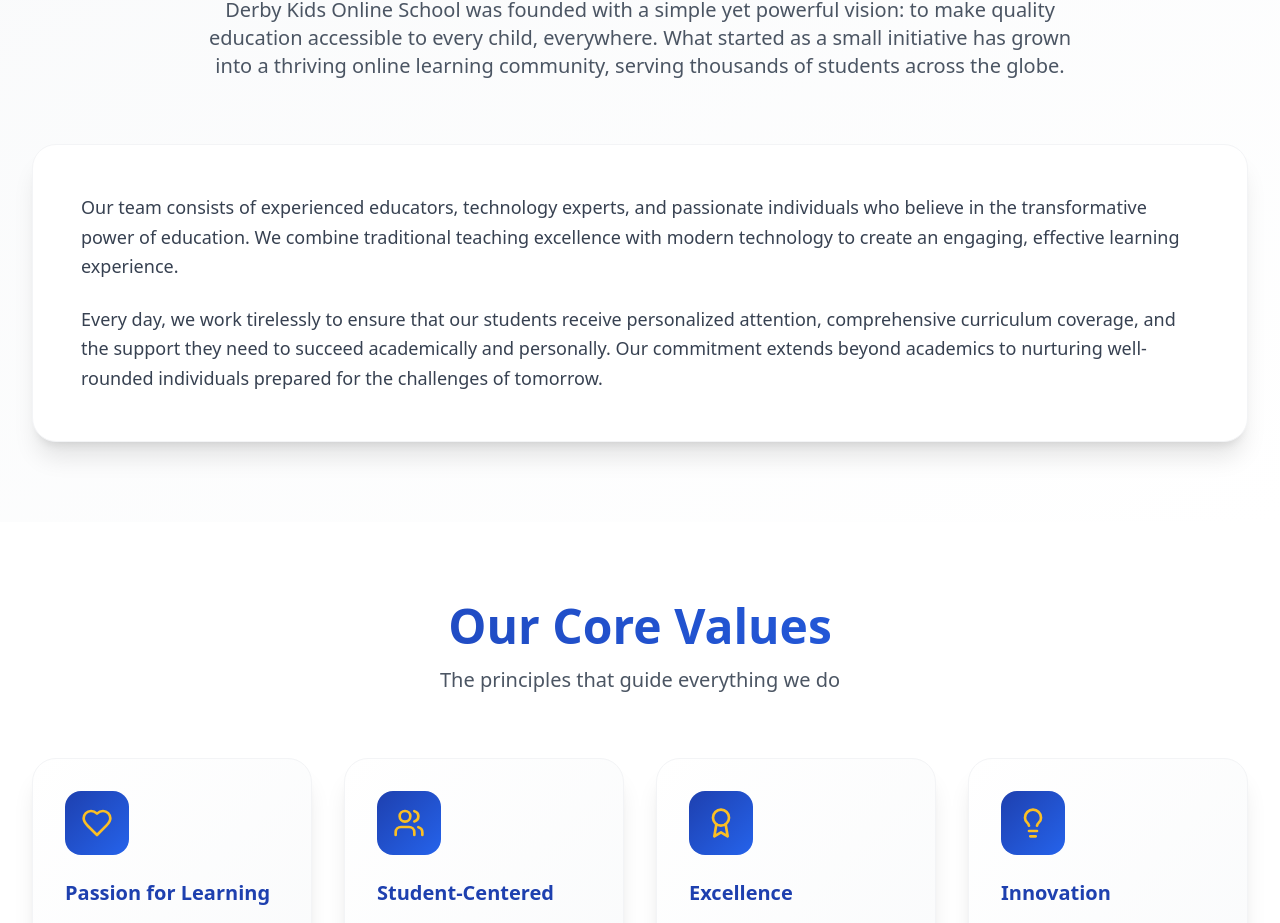
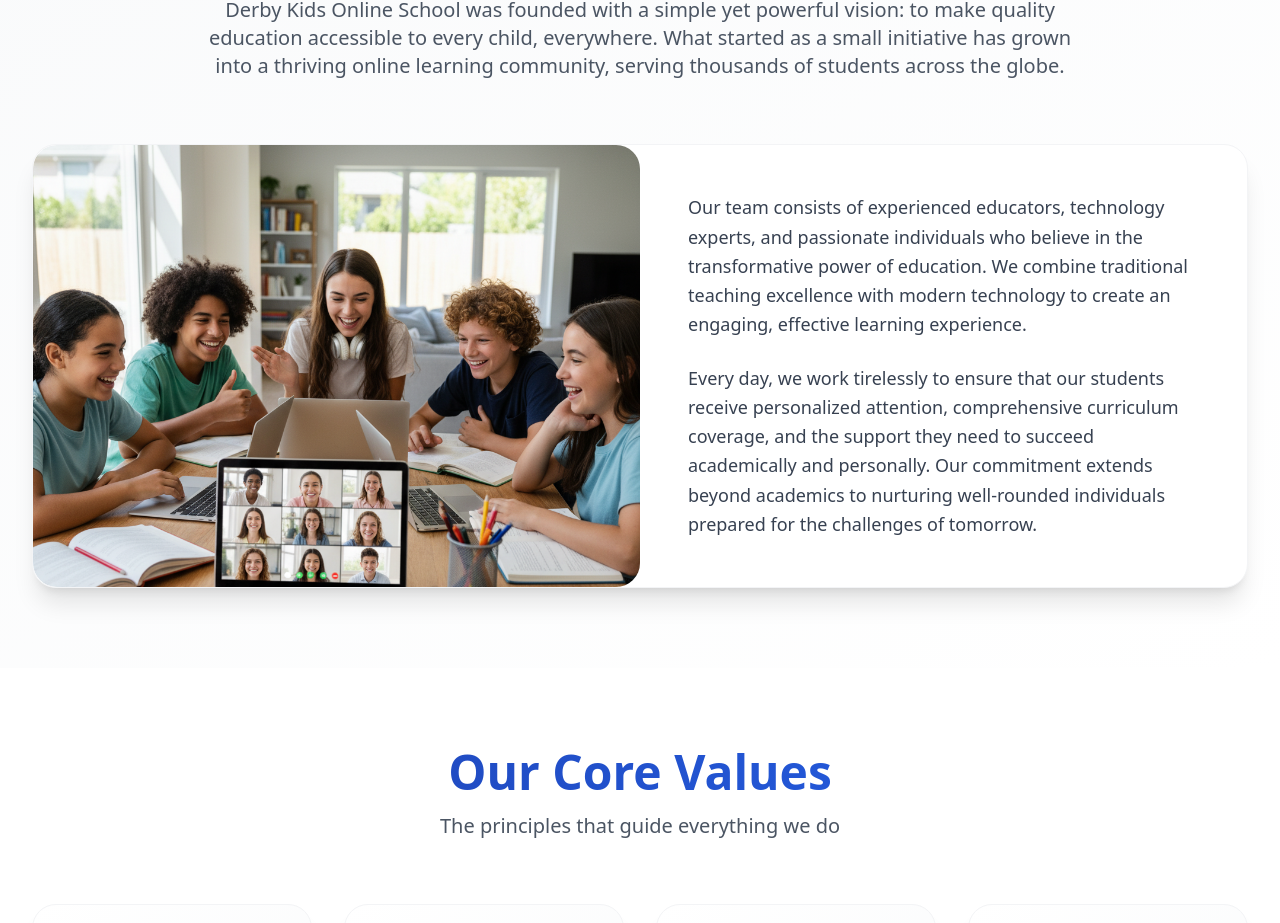
Before and after one commit to DTG8/derby-kids-online-school, a Next.js app: page /about in a window 1280 px wide. Shown: the part 1114-2037 px from the top of the page. Built offline with nearby package versions, Linux system fonts and the light colour scheme.

Commit message:
added image to about us

```diff
--- a/pages/about.js
+++ b/pages/about.js
@@ -1,5 +1,6 @@
 import React from "react";
 import { motion } from "framer-motion";
+import Image from "next/image";
 import { Target, Eye, Heart, Users, Award, Lightbulb } from "lucide-react";
 
 export default function About() {
@@ -118,8 +119,19 @@ export default function About() {
             whileInView={{ opacity: 1, y: 0 }}
             viewport={{ once: true }}
             transition={{ duration: 0.6, delay: 0.2 }}
-            className="bg-white rounded-3xl p-8 md:p-12 shadow-xl border border-gray-100"
+            className="bg-white rounded-3xl overflow-hidden shadow-xl border border-gray-100"
           >
+            <div className="grid lg:grid-cols-2 gap-0">
+              <div className="relative h-64 lg:h-auto min-h-[400px] overflow-hidden rounded-t-3xl lg:rounded-3xl">
+                <Image
+                  src="/teens.png"
+                  alt="Teenage students learning together"
+                  fill
+                  sizes="(min-width: 1024px) 50vw, 100vw"
+                  className="object-cover"
+                />
+              </div>
+              <div className="p-8 md:p-12 flex flex-col justify-center">
                 <p className="text-gray-700 text-lg leading-relaxed mb-6">
                   Our team consists of experienced educators, technology experts, and passionate
                   individuals who believe in the transformative power of education. We combine
@@ -132,6 +144,8 @@ export default function About() {
                   succeed academically and personally. Our commitment extends beyond academics
                   to nurturing well-rounded individuals prepared for the challenges of tomorrow.
                 </p>
+              </div>
+            </div>
           </motion.div>
         </div>
       </section>
```
Also changed, not shown: public/teens.png (added). Lines whose indentation alone changed are shown as unchanged.
